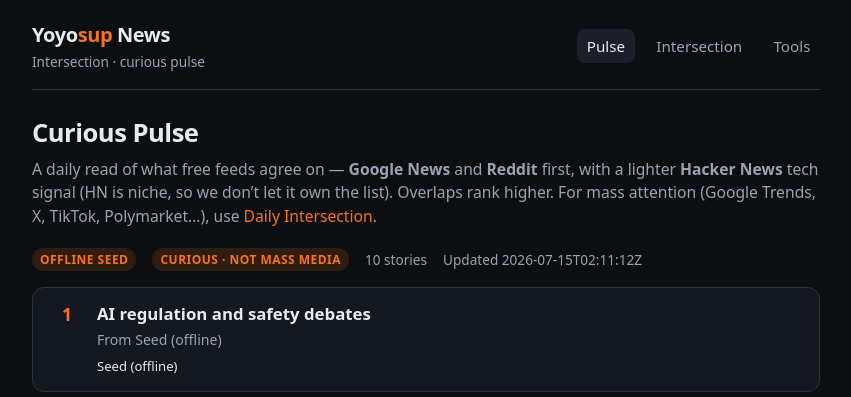
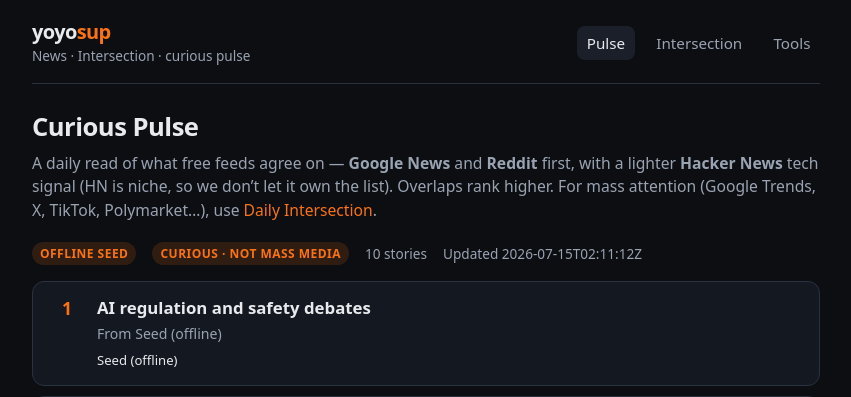
Before and after one commit to tcurtis1/news, a FastAPI app: page / in a window 1280 px wide. Shown: the top 397 px of the page, without its empty margins (214-1065 px from the left). Run offline with FastAPI, Linux system fonts and the light colour scheme; data that the repository does not hold is empty.

Commit message:
Use standard yoyosup text wordmark on News header.
Drop the experimental SVG logo (up-arrow mark) so News matches tools:
yoyo + orange sup.

```diff
--- a/app/main.py
+++ b/app/main.py
@@ -33,7 +33,7 @@ log = logging.getLogger("news")
 BASE = Path(__file__).resolve().parent
 PUBLIC_BASE = os.environ.get("PUBLIC_BASE", "https://news.yoyosup.com")
 MOD_ADMIN_TOKEN = os.environ.get("MOD_ADMIN_TOKEN", "").strip()
-APP_VERSION = "0.8.2"
+APP_VERSION = "0.8.3"
 GEO_COOKIE = "yoyonews_geo"
 GEO_COOKIE_MAX_AGE = 60 * 60 * 24 * 365  # 1 year
 
--- a/app/static/style.css
+++ b/app/static/style.css
@@ -59,12 +59,25 @@ header.site {
   gap: 0.15rem;
 }
 
-.brand strong {
-  font-size: 1.25rem;
-  letter-spacing: -0.02em;
+.brand-link {
+  text-decoration: none;
+  color: inherit;
 }
 
-.brand strong span {
+.brand-link:hover {
+  text-decoration: none;
+}
+
+/* Site brand wordmark: yoyo + orange sup (matches tools site) */
+.brand .wordmark {
+  font-size: 1.25rem;
+  font-weight: 800;
+  letter-spacing: -0.03em;
+  color: var(--text);
+  line-height: 1.2;
+}
+
+.brand .logo-sup {
   color: var(--accent);
 }
 
--- a/app/templates/base.html
+++ b/app/templates/base.html
@@ -3,9 +3,9 @@
 <head>
   <meta charset="utf-8" />
   <meta name="viewport" content="width=device-width, initial-scale=1" />
-  <title>{{ page_title }} · Yoyosup News</title>
+  <title>{{ page_title }} · yoyosup News</title>
   <meta name="description" content="Daily Intersection (mass attention) and Curious Pulse on yoyosup.com." />
-  <link rel="stylesheet" href="/static/style.css?v={{ app_version | default('0.8.0') }}" />
+  <link rel="stylesheet" href="/static/style.css?v={{ app_version | default('0.8.3') }}" />
   <link rel="canonical" href="{{ public_base }}{{ request.url.path }}" />
   {% if request.url.path in ['/', '/search', '/safety'] or request.url.path.startswith('/topic/') %}
   <meta name="robots" content="index,follow" />
@@ -16,10 +16,10 @@
 <body>
   <div class="wrap">
     <header class="site">
-      <div class="brand">
-        <strong>Yoyo<span>sup</span> News</strong>
-        <span class="tag">Intersection · curious pulse</span>
-      </div>
+      <a class="brand brand-link" href="/">
+        <strong class="wordmark">yoyo<span class="logo-sup">sup</span></strong>
+        <span class="tag">News · Intersection · curious pulse</span>
+      </a>
       <nav>
         <a href="/" class="{% if request.url.path == '/' %}active{% endif %}">Pulse</a>
         <a href="/search" class="{% if request.url.path.startswith('/search') %}active{% endif %}">Intersection</a>
@@ -38,5 +38,6 @@
       </span>
     </footer>
   </div>
+  {% block scripts %}{% endblock %}
 </body>
 </html>
```
